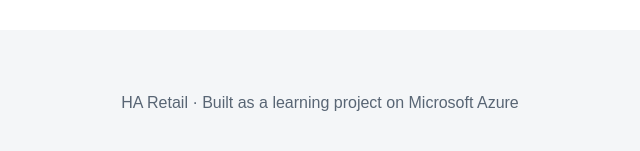
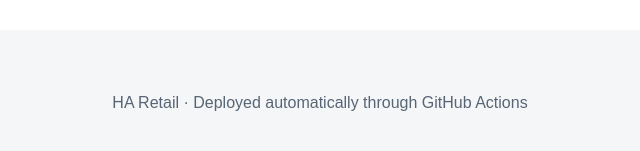
Before and after one commit to varuganti-pavan-kumar/ha-retail-project, a plain HTML site: page website/index.html in a window 1280 px wide. Shown: the part 849-1000 px from the top of the page, 320-960 px from the left. Drawn offline with Linux system fonts and the light colour scheme.

Commit message:
Update Storefront footer

````diff
--- a/website/index.html
+++ b/website/index.html
@@ -57,7 +57,7 @@
     </section>
     <p><strong>Project:</strong> Azure cloud engineering portfolio demo.</p>
   </main>
-  <footer>HA Retail · Built as a learning project on Microsoft Azure</footer>
+  <footer>HA Retail · Deployed automatically through GitHub Actions</footer>
 </body>
 </html>
 ```
````
